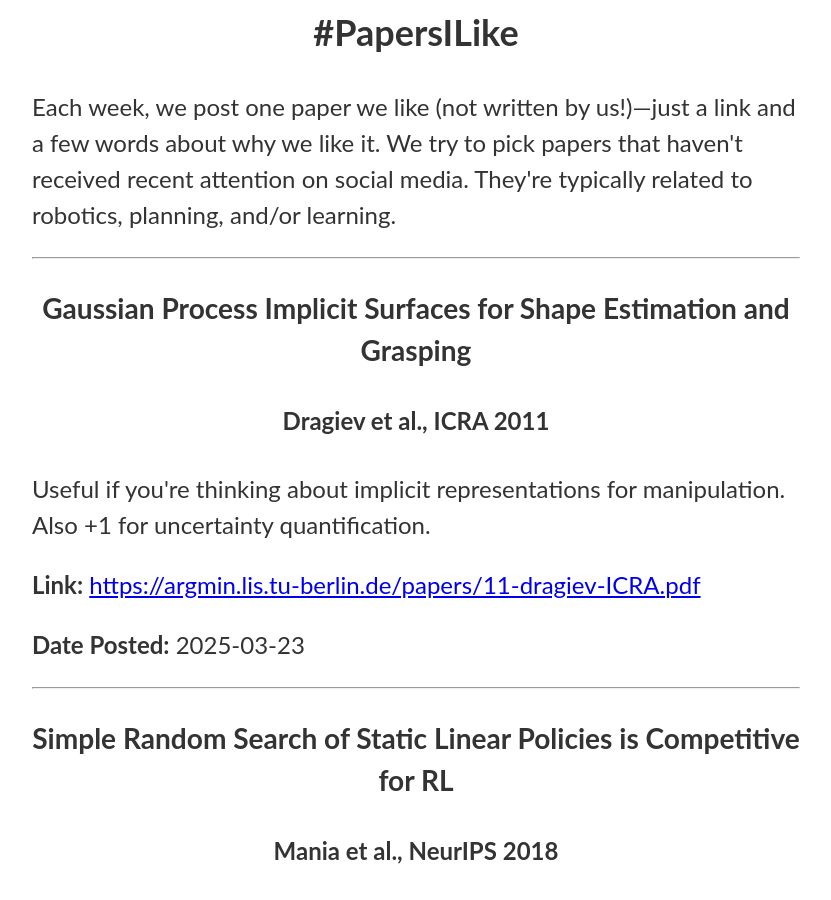
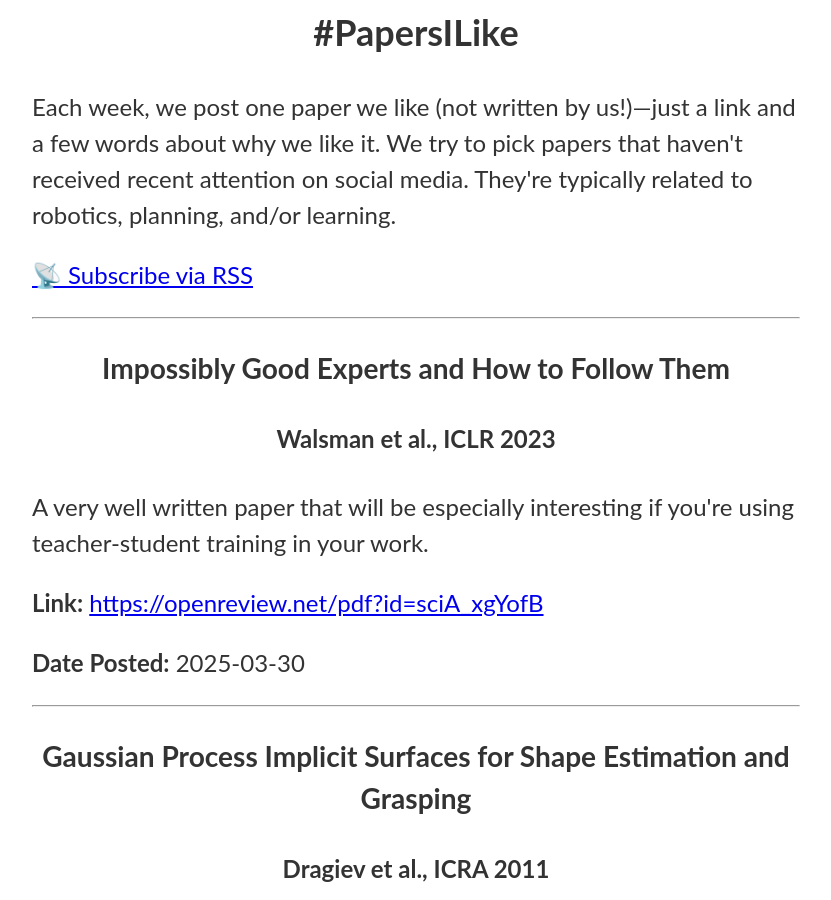
Before and after one commit to Princeton-Robot-Planning-and-Learning/princeton-robot-planning-and-learning.github.io, a Jekyll site: the page built from papers-i-like.md, in a window 1280 px wide and 900 px high, scrolled down 206 px. Shown: the whole window, without its empty margins (224-1055 px from the left). Built offline with Jekyll 4.4.1, drawn with Linux system fonts in a browser that asks for light colours; some of the changed lines change nothing that is shown.

Commit message:
convert to RSS feed

```diff
--- a/papers-i-like.json
+++ /dev/null
@@ -1,261 +0,0 @@
-[
-    {
-        "title": "Gaussian Process Implicit Surfaces for Shape Estimation and Grasping",
-        "reference": "Dragiev et al., ICRA 2011",
-        "explanation": "Useful if you're thinking about implicit representations for manipulation. Also +1 for uncertainty quantification.",
-        "link": "https://argmin.lis.tu-berlin.de/papers/11-dragiev-ICRA.pdf",
-        "datePosted": "2025-03-23"
-    },
-    {
-        "title": "Simple Random Search of Static Linear Policies is Competitive for RL",
-        "reference": "Mania et al., NeurIPS 2018",
-        "explanation": "\"Simple baselines should be established before moving forward to more complex [ones].\" Generally agree!",
-        "link": "https://proceedings.neurips.cc/paper/2018/hash/7634ea65a4e6d9041cfd3f7de18e334a-Abstract.html",
-        "datePosted": "2025-03-16"
-    },
-    {
-        "title": "A Tour of Reinforcement Learning: The View from Continuous Control",
-        "reference": "Recht, 2018",
-        "explanation": "Pairs well with the PaperILiked last week -- another good bridge between RL and control theory.",
-        "link": "https://arxiv.org/abs/1806.09460",
-        "datePosted": "2025-03-09"
-    },
-    {
-        "title": "Model Predictive Control and Reinforcement Learning: A Unified Framework Based on Dynamic Programming",
-        "reference": "Bertsekas, 2024",
-        "explanation": "If you know 1 of {RL, controls} and want to understand the other, this is a good starting point.",
-        "link": "https://arxiv.org/abs/2406.00592",
-        "datePosted": "2025-03-02"
-    },
-    {
-        "title": "The Structure of Scientific Revolutions",
-        "reference": "Kuhn, 1962",
-        "explanation": "Zooming way, way out and thinking about what we're all doing here. (I'll get back to robots & AI next week.)",
-        "link": "https://www.lri.fr/~mbl/Stanford/CS477/papers/Kuhn-SSR-2ndEd.pdf",
-        "datePosted": "2025-02-23"
-    },
-    {
-        "title": "Learning Reusable Manipulation Strategies",
-        "reference": "Mao et al., CoRL 2023",
-        "explanation": "This paper is my favorite recent account of how robots can learn & dramatically generalize \"tricks\" or \"mechanisms\" from very little data.",
-        "link": "https://arxiv.org/pdf/2311.03293",
-        "datePosted": "2025-02-16"
-    },
-    {
-        "title": "The Child as Hacker",
-        "reference": "Rule et al., Trends in CogSci 2020",
-        "explanation": "I like the emphasis not only on code & program synthesis, but also on intrinsic motivation to guide open-ended learning.",
-        "link": "https://www.cell.com/action/showPdf?pii=S1364-6613%2820%2930174-1",
-        "datePosted": "2025-02-09"
-    },
-    {
-        "title": "Is More Autonomy Always Better?",
-        "reference": "Bhattacharjee et al., HRI 2020",
-        "explanation": "Across AI+robotics, we should ask: How can give users more autonomy *options*? (\neq How can we maximize autonomy?)",
-        "link": "https://dl.acm.org/doi/pdf/10.1145/3319502.3374818",
-        "datePosted": "2025-02-02"
-    },
-    {
-        "title": "Adapting Robot Behavior to User Preferences in Assistive Scenarios",
-        "reference": "Camprodon, PhD Thesis 2020",
-        "explanation": "Learning to personalize physically assistive robots with hierarchical planning in the mix!",
-        "link": "https://www.iri.upc.edu/files/academic/thesis/103-Thesis.pdf",
-        "datePosted": "2025-01-26"
-    },
-    {
-        "title": "Sampling-Based Methods for Motion Planning with Constraints",
-        "reference": "Kingston et al., ARCRAS 2018",
-        "explanation": "Our field needs more surveys like this -- helpful & accessible. See also Berenson's \"Obeying Constraints During Motion Planning.\"",
-        "link": "https://www.kavrakilab.org/publications/kingston2018sampling-based-methods-for-motion-planning.pdf",
-        "datePosted": "2025-01-19"
-    },
-    {
-        "title": "'Just In Time' Representations for Mental Simulation in Intuitive Physics",
-        "reference": "Chen et al., CogSci 2023",
-        "explanation": "Inspiring for those of us who are trying to get robots to generate just-in-time abstractions for planning & reasoning.",
-        "link": "https://chentoast.github.io/papers/phys_repr-cogsci-2023.pdf",
-        "datePosted": "2025-01-12"
-    },
-    {
-        "title": "ShapeCoder: Discovering Abstractions for Visual Programs from Unstructured Primitives",
-        "reference": "Jones et al., SIGGRAPH 2023",
-        "explanation": "Fans of DreamCoder will enjoy, especially those thinking about program synthesis in continuous domains.",
-        "link": "https://arxiv.org/pdf/2305.05661",
-        "datePosted": "2025-01-05"
-    },
-    {
-        "title": "Feature Guided Search for Creative Problem Solving Through Tool Construction",
-        "reference": "Nair & Chernova, 2020",
-        "explanation": "Part of a very fun project on \"MacGyvering\" with a robot (https://ece.gatech.edu/news/2023/12/formula-creativity).",
-        "link": "https://arxiv.org/pdf/2008.10685",
-        "datePosted": "2024-12-29"
-    },
-    {
-        "title": "Qualitative Simulation",
-        "reference": "Kuipers, 1986",
-        "explanation": "This is a classic -- anyone thinking about robots/agents that reason and plan at multiple levels of abstraction, especially in physical systems, will enjoy.",
-        "link": "https://web.eecs.umich.edu/~kuipers/papers/Kuipers-aij-86-els.pdf",
-        "datePosted": "2024-12-22"
-    },
-    {
-        "title": "Using Source Code to Solve Control Problems",
-        "reference": "Hernandez Cano, MIT master's thesis, 2024",
-        "explanation": "If an agent has a programmatic world model, it should use that structure to make better and faster decisions.",
-        "link": "https://dspace.mit.edu/bitstream/handle/1721.1/153777/hernandezcano-leohc-sm-eecs-2024-thesis.pdf?sequence=1&isAllowed=y",
-        "datePosted": "2024-12-15"
-    },
-    {
-        "title": "Language and Culture Internalisation for Human-Like Autotelic AI",
-        "reference": "Colas et al., Nature MI 2022",
-        "explanation": "Makes a very interesting case for social interaction and culture as major drivers for the emergence of intelligent agents.",
-        "link": "https://arxiv.org/pdf/2206.01134",
-        "datePosted": "2024-12-08"
-    },
-    {
-        "title": "Learning with 3D Rotations, a Hitchhiker's Guide to SO(3)",
-        "reference": "Geist et al., ICML 2024",
-        "explanation": "This is quickly becoming one of the papers I most often share. Useful, systematic, and nicely written.",
-        "link": "https://arxiv.org/pdf/2404.11735",
-        "datePosted": "2024-12-01"
-    },
-    {
-        "title": "Robots for Humanity: In-Home Deployment of Stretch RE2",
-        "reference": "Ranganeni et al., HRI 2024",
-        "explanation": "This is probably the most inspiring robot video/demo that I've ever seen: https://www.youtube.com/watch?v=K2U7wwEMLDU",
-        "link": "https://dl.acm.org/doi/abs/10.1145/3610978.3641114",
-        "datePosted": "2024-11-24"
-    },
-    {
-        "title": "AdaptSim: Task-Driven Simulation Adaptation for Sim-to-Real Transfer",
-        "reference": "Ren et al., CoRL 2023",
-        "explanation": "Simulators need not be realistic---they just need to be useful for downstream decision-making!",
-        "link": "https://arxiv.org/pdf/2302.04903",
-        "datePosted": "2024-11-17"
-    },
-    {
-        "title": "A Survey on Hierarchical Planning – One Abstract Idea, Many Concrete Realizations",
-        "reference": "Bercher et al., IJCAI 2019",
-        "explanation": "This has the best short intro to Hierarchical Task Networks and related formalisms that I have seen.",
-        "link": "https://www.ijcai.org/proceedings/2019/0875.pdf",
-        "datePosted": "2024-11-10"
-    },
-    {
-        "title": "REPeat: A Real2Sim2Real Approach for Pre-acquisition of Soft Food Items in Robot-assisted Feeding",
-        "reference": "Ha*, Ye* et al., IROS 2024",
-        "explanation": "This is the kind of rich, messy manipulation & planning that our robots need.",
-        "link": "https://arxiv.org/pdf/2410.10017",
-        "datePosted": "2024-11-03"
-    },
-    {
-        "title": "Uncertainty Quantification for Neurosymbolic Programs via Compositional Conformal Prediction",
-        "reference": "Ramalingam et al., 2024",
-        "explanation": "Very creative synthesis of ideas. I would love to see applications to robot planning.",
-        "link": "https://arxiv.org/pdf/2405.15912",
-        "datePosted": "2024-10-27"
-    },
-    {
-        "title": "Learning Sequential Acquisition Policies for Robot-Assisted Feeding",
-        "reference": "Sundaresan et al., 2023",
-        "explanation": "I really admire this: it's cool from a general AI/robotics perspective *and* focused on an important application.",
-        "link": "https://arxiv.org/pdf/2309.05197",
-        "datePosted": "2024-10-20"
-    },
-    {
-        "title": "Bayesian Policy Search with Policy Priors",
-        "reference": "Wingate et al., 2011",
-        "explanation": "If \"learning to learn\", \"planning as inference\", or \"hierarchical Bayesian\" gets your attention, you'll enjoy this paper. Also, #SnakesOnAPlane.",
-        "link": "https://web.stanford.edu/~ngoodman/papers/WingateEtAl-PolicyPrios.pdf",
-        "datePosted": "2024-10-13"
-    },
-    {
-        "title": "Planning for Learning Object Properties",
-        "reference": "Lamanna et al., AAAI 2023",
-        "explanation": "A very nice instance of using planning to learn (to get better at planning). Real robot results too!",
-        "link": "https://arxiv.org/pdf/2301.06054",
-        "datePosted": "2024-10-06"
-    },
-    {
-        "title": "Towards a Unified Theory of State Abstraction for MDPs",
-        "reference": "Li, Walsh & Littman, 2006",
-        "explanation": "This is my go-to reference for state abstractions. Table 1 is especially helpful.",
-        "link": "https://thomasjwalsh.net/pub/aima06Towards.pdf",
-        "datePosted": "2024-09-29"
-    },
-    {
-        "title": "Semantically Grounded Learning from Unstructured Demonstrations",
-        "reference": "Niekum (Dissertation), 2012",
-        "explanation": "A must-read if you're thinking about developing robots that learn (and generalize!) from demonstrations.",
-        "link": "https://people.cs.umass.edu/~sniekum/pubs/NiekumDissertation.pdf",
-        "datePosted": "2024-09-22"
-    },
-    {
-        "title": "Learning to Rank for Synthesizing Planning Heuristics",
-        "reference": "Garrett et al., 2016",
-        "explanation": "Heuristics are estimated costs-to-go, so we should train them that way, right? Not necessarily!",
-        "link": "https://arxiv.org/pdf/1608.01302",
-        "datePosted": "2024-09-15"
-    },
-    {
-        "title": "Learning Inadmissible Heuristics During Search",
-        "reference": "Thayer, Dionne & Ruml, 2011",
-        "explanation": "It's cool and surprising that we can learn to get better at search, during search itself, before even finding a solution.",
-        "link": "https://www.cs.unh.edu/~ruml/papers/hhat-icaps-11.pdf",
-        "datePosted": "2024-09-08"
-    },
-    {
-        "title": "Learning Tasks From A Single Demonstration",
-        "reference": "Atkeson & Schaal, 1997",
-        "explanation": "A title ahead of its time! My favorite part, though, is the thorough & thoughtful discussion section.",
-        "link": "https://www.cs.cmu.edu/~cga/papers/cga-icra97alt.pdf",
-        "datePosted": "2024-09-01"
-    },
-    {
-        "title": "CORN: Contact-based Object Representation for Nonprehensile Manipulation of General Unseen Objects",
-        "reference": "Cho et al., ICLR 2024",
-        "explanation": "The real nonprehensile manipulation videos are pretty remarkable.",
-        "link": "https://arxiv.org/pdf/2403.10760",
-        "datePosted": "2024-08-25"
-    },
-    {
-        "title": "Inductive Logic Programming At 30: A New Introduction",
-        "reference": "Cropper & Dumancic, JAIR 2022",
-        "explanation": "When I first started reading about ILP, I really wanted an explanation in modern ML terms. This does that & a lot more!",
-        "link": "https://arxiv.org/pdf/2008.07912",
-        "datePosted": "2024-08-18"
-    },
-    {
-        "title": "Learning by Analogy: Formulating and Generalizing Plans from Past Experience",
-        "reference": "Carbonell, 1982",
-        "explanation": "Ambitious and ahead of its time. Analogical reasoning is under-utilized in modern AI, imo.",
-        "link": "https://apps.dtic.mil/sti/tr/pdf/ADA120124.pdf",
-        "datePosted": "2024-08-11"
-    },
-    {
-        "title": "Discovery of Complex Behaviors through Contact-Invariant Optimization",
-        "reference": "Mordatch et al., 2012",
-        "explanation": "The behaviors synthesized are still among the coolest I've ever seen. An elegant idea, too.",
-        "link": "https://roboti.us/lab/papers/MordatchSIGGRAPH12.pdf",
-        "datePosted": "2024-08-04"
-    },
-    {
-        "title": "Learning Symbolic Models of Stochastic Domains",
-        "reference": "Pasula, Zettlemoyer, Kaelbling, JAIR 2005",
-        "explanation": "This was hugely influential in my PhD. The scope is incredible (you think they're done; then they add concept learning!)",
-        "link": "https://people.csail.mit.edu/lpk/papers/zpk.pdf",
-        "datePosted": "2024-07-21"
-    },
-    {
-        "title": "Finding Options that Minimize Planning Time",
-        "reference": "Jinnai et al., ICML 2019",
-        "explanation": "This paper has a unique & compelling answer to the question: how should we discover high-level action abstractions (and why)?",
-        "link": "https://proceedings.mlr.press/v97/jinnai19a/jinnai19a.pdf",
-        "datePosted": "2024-07-14"
-    },
-    {
-        "title": "Pengi: An Implementation of a Theory of Activity",
-        "reference": "Agre & Chapman, 1987",
-        "explanation": "This paper points to a kind of improvisational decision-making that I still don't think we've figured out. Also has a great critique of planning.",
-        "link": "https://cdn.aaai.org/AAAI/1987/AAAI87-048.pdf",
-        "datePosted": "2024-07-07"
-    }
-]
--- a/papers-i-like.md
+++ b/papers-i-like.md
@@ -17,9 +17,14 @@ title: Papers I Like
   }
 </style>
 
+<link rel="alternate" type="application/rss+xml" title="#PapersILike RSS Feed" href="/papers-i-like.xml">
+
 <section class="content-section" aria-labelledby="papers-heading">
   <h1 id="papers-heading">#PapersILike</h1>
   <p>Each week, we post one paper we like (not written by us!)&mdash;just a link and a few words about why we like it. We try to pick papers that haven't received recent attention on social media. They're typically related to robotics, planning, and/or learning.</p>
+  <div class="rss-subscribe">
+    <p><a href="/papers-i-like.xml" target="_blank">📡 Subscribe via RSS</a></p>
+  </div>
   <hr>
   <div id="papers-list">
     <!-- Papers will be populated here -->
@@ -27,19 +32,32 @@ title: Papers I Like
 </section>
 
 <script>
-  fetch('/papers-i-like.json')
-    .then(response => response.json())
-    .then(data => {
+  fetch('/papers-i-like.xml')
+    .then(response => response.text())
+    .then(str => {
+      const parser = new DOMParser();
+      const xml = parser.parseFromString(str, "application/xml");
+      const items = xml.querySelectorAll("item");
+
       const papersList = document.getElementById('papers-list');
-      data.forEach(paper => {
+
+      items.forEach(item => {
+        const title = item.querySelector("title")?.textContent || "";
+        const reference = item.querySelector("author")?.textContent || "";
+        const explanation = item.querySelector("description")?.textContent || "";
+        const link = item.querySelector("link")?.textContent || "";
+        const rawDate = item.querySelector("pubDate")?.textContent || "";
+        const date = new Date(rawDate);
+        const formattedDate = date.toISOString().split('T')[0];
+
         const paperDiv = document.createElement('div');
         paperDiv.classList.add('paper');
         paperDiv.innerHTML = `
-          <h3>${paper.title}</h3>
-          <h4>${paper.reference}</h4>
-          <p>${paper.explanation}</p>
-          <p><strong>Link:</strong> <a href="${paper.link}" target="_blank">${paper.link}</a></p>
-          <p><strong>Date Posted:</strong> ${paper.datePosted}</p>
+          <h3>${title}</h3>
+          <h4>${reference}</h4>
+          <p>${explanation}</p>
+          <p><strong>Link:</strong> <a href="${link}" target="_blank">${link}</a></p>
+          <p><strong>Date Posted:</strong> ${formattedDate}</p>
           <hr>
         `;
         papersList.appendChild(paperDiv);
```
Also changed, not shown: papers-i-like.xml (added, +276 -0 lines).
